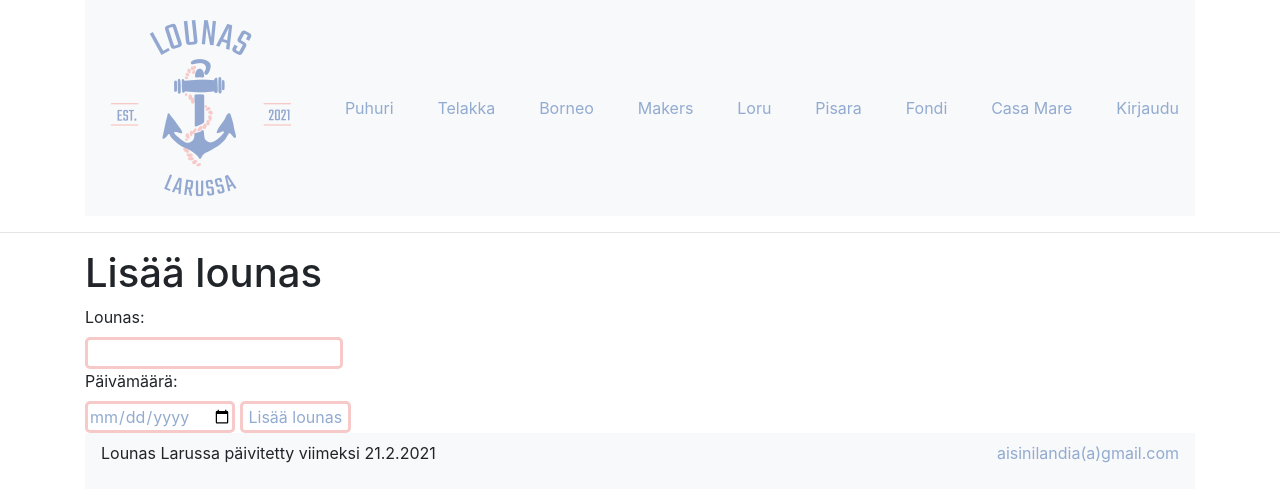
After one commit to sinilandia/tsoha, a Flask app: page /lunch in a window 1280 px wide. The commit adds this page. Shown: the top 502 px of the page. Run offline with Flask 2, Linux system fonts and the light colour scheme; some libraries are stand-ins or nearby versions.

Commit message:
lisää mahdollisuus lisätä lounas ravintoloitsijana

```diff
--- a/routes.py
+++ b/routes.py
@@ -64,3 +64,21 @@ def uusi_kayttaja():
 def logout():
     del session["username"]
     return redirect("/kirjautuminen")
+
+@app.route("/lunch")
+def lunch():
+    return render_template("addlunch.html")
+
+@app.route("/addlunch",methods=["POST"])
+def add_lunch():
+    print("TÄSTÄ ALKAA PRINTIT")
+    print(session["username"])
+    ravintola_id = users.kayttajan_ravintola_id(session["username"])
+    print(repr(ravintola_id))
+    nimi = request.form["lounas"]
+    pvm = request.form["paivamaara"]
+    if ravintola_id!=0:
+        lounaat.lisaa_lounas(nimi, pvm, ravintola_id)
+        return redirect("/")
+    else:
+        return render_template("error.html", viesti="Lounaan lisäys ei onnistunut")
--- a/schema.sql
+++ b/schema.sql
@@ -1,3 +1,3 @@
 CREATE TABLE ravintolat (id SERIAL PRIMARY KEY, nimi TEXT, osoite TEXT, puh TEXT, email TEXT, lounashinta TEXT);
-CREATE TABLE lounaat (id SERIAL PRIMARY KEY, nimi TEXT, pvm DATE, peukut INTEGER, ravintola_id INTEGER REFERENCES ravintolat(id));
+CREATE TABLE lounaat (id SERIAL PRIMARY KEY, nimi TEXT, pvm DATE, peukut INTEGER, ravintola_id INTEGER REFERENCES ravintolat(id) NOT NULL);
 CREATE TABLE kayttajat (id SERIAL PRIMARY KEY, tunnus TEXT, salasana TEXT, ravintoloitsija INTEGER REFERENCES ravintolat(id));
--- /dev/null
+++ b/templates/addlunch.html
@@ -0,0 +1,21 @@
+<!doctype html>
+{% extends "layout.html" %}
+{% block title %}Lisää lounas{% endblock %}
+
+{% block content %}
+<body>
+    <div class="container">
+        <h1>Lisää lounas</h1>
+
+        <form action="/addlunch" method="POST">
+            <label for="lounas">Lounas:</label> <br>
+                <input type="text" id="lounas" name="lounas"><br>
+
+            <label for="paivamaara">Päivämäärä:</label> <br>
+                <input type="date" id="paivamaara" name="paivamaara">
+            <input type="submit" value="Lisää lounas">
+        </form>
+    </div>
+
+</body>
+{% endblock %}
--- a/templates/layout.html
+++ b/templates/layout.html
@@ -13,7 +13,7 @@
             color: #F7CAC9;
         }
 
-        input[type=submit], input[type=text], input[type=password] {
+        input {
             background-color: white;
             color:#92ABD1;
             border: solid #F7CAC9;
@@ -29,7 +29,7 @@
 <div class="container">
     <nav class="navbar navbar-light bg-light">
       <a href="/"><img class="logo" src="{{url_for('static', filename='logo.png')}}"></a>
-      <a href="#">Puhuri</a>
+      <a href="/ravintola/4">Puhuri</a>
       <a href="#">Telakka</a>
       <a href="/ravintola/3">Borneo</a>
       <a href="/ravintola/2">Makers</a>
--- a/templates/login.html
+++ b/templates/login.html
@@ -9,11 +9,11 @@
         <div class="col">
             {% if session.username %}
                 <p>Olet kirjautunut nimellä {{ session.username }}</p>
-                <a href="/logout">Kirjaudu ulos</a>
+                <a href="/logout">Kirjaudu ulos</a><br>
+                <a href="/lunch">Lisää lounas</a>
+
         </div>
       </div>
-
-
 
         <div class="row">
             {% else %}
```
Also changed, not shown: lounaat.py (+7 -0 lines), users.py (+10 -0 lines), README.md.
